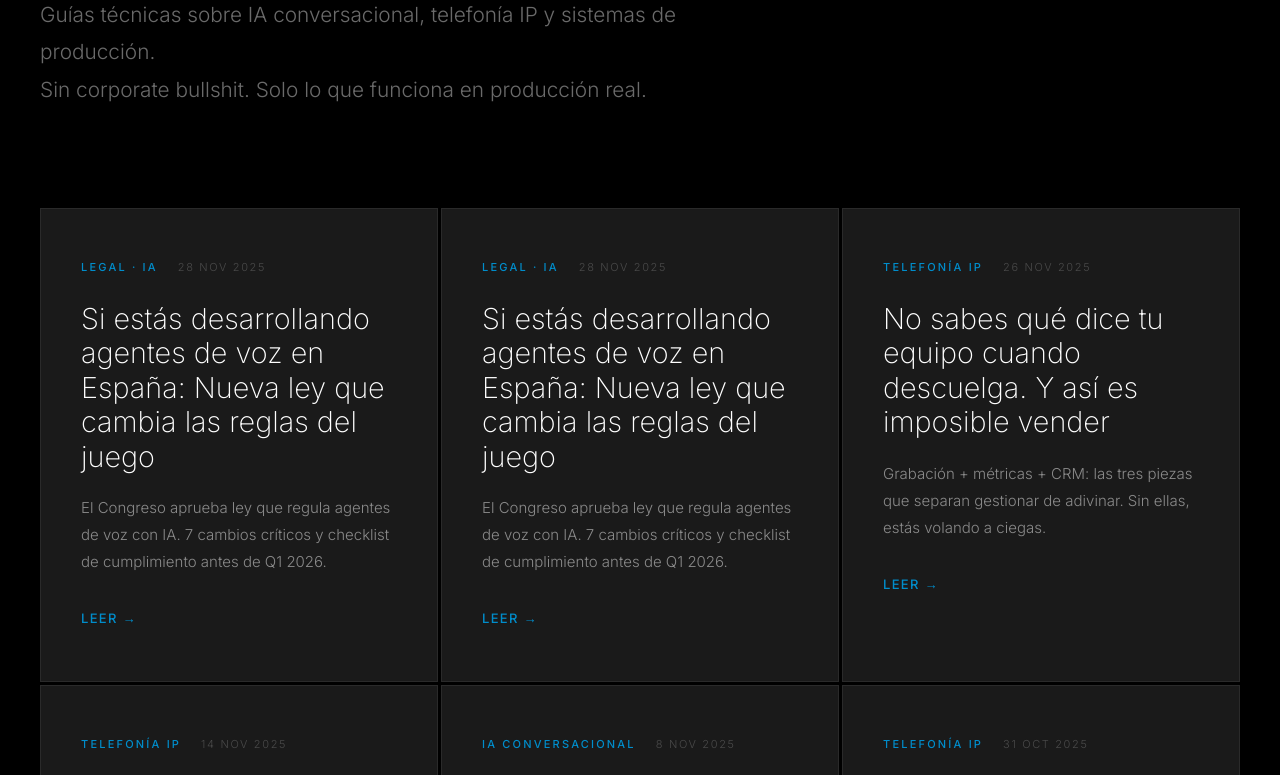
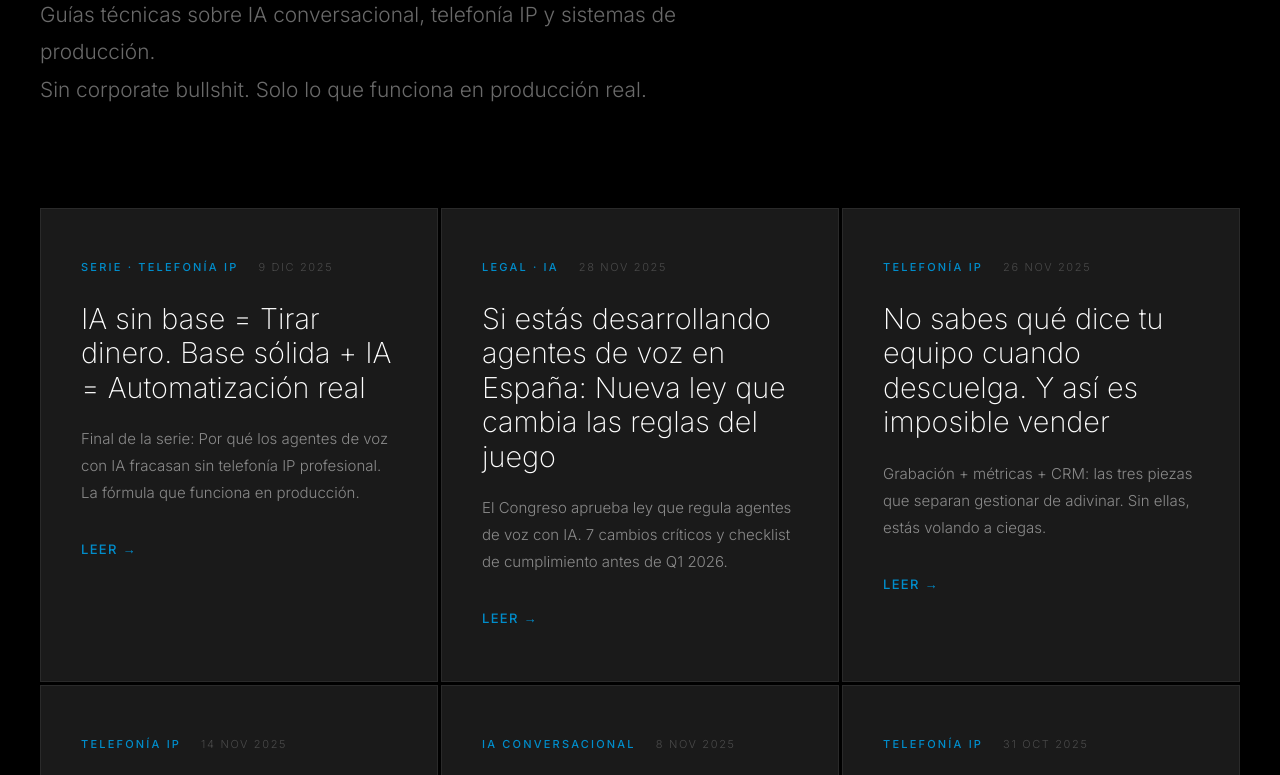
Before and after one commit to yosoyeliolive/miliperez-web, a plain HTML site: page tech/articulos.html in a window 1280 px wide. Shown: the part 439-1214 px from the top of the page. Drawn offline with Linux system fonts and the light colour scheme.

Commit message:
articulos.html

```diff
--- a/tech/articulos.html
+++ b/tech/articulos.html
@@ -97,15 +97,15 @@
     <main class="articles">
         <div class="articles-grid">
 
-            <article class="article-card" onclick="window.location.href='/tech/articulos/nueva-ley-espanola-creacion-agentes-de-voz-ia.html'">
-                <div class="article-meta">
-                    <span class="article-category">Legal · IA</span>
-                    <time class="article-date" datetime="2025-11-28">28 Nov 2025</time>
-                </div>
-                <h2 class="article-title">Si estás desarrollando agentes de voz en España: Nueva ley que cambia las reglas del juego</h2>
-                <p class="article-description">El Congreso aprueba ley que regula agentes de voz con IA. 7 cambios críticos y checklist de cumplimiento antes de Q1 2026.</p>
-                <a href="/tech/articulos/nueva-ley-espanola-creacion-agentes-de-voz-ia.html" class="article-link" onclick="event.stopPropagation();" aria-label="Leer artículo sobre nueva ley de agentes de voz">Leer →</a>
-            </article>
+            <article class="article-card" onclick="window.location.href='/tech/articulos/ia-sin-base-tirar-dinero.html'">
+    <div class="article-meta">
+        <span class="article-category">Serie · Telefonía IP</span>
+        <time class="article-date" datetime="2025-12-09">9 Dic 2025</time>
+    </div>
+    <h2 class="article-title">IA sin base = Tirar dinero. Base sólida + IA = Automatización real</h2>
+    <p class="article-description">Final de la serie: Por qué los agentes de voz con IA fracasan sin telefonía IP profesional. La fórmula que funciona en producción.</p>
+    <a href="/tech/articulos/ia-sin-base-tirar-dinero.html" class="article-link" onclick="event.stopPropagation();" aria-label="Leer artículo sobre IA sin base de telefonía IP">Leer →</a>
+</article>
              <article class="article-card" onclick="window.location.href='/tech/articulos/nueva-ley-espanola-creacion-agentes-de-voz-ia.html'">
                 <div class="article-meta">
                     <span class="article-category">Legal · IA</span>
```
